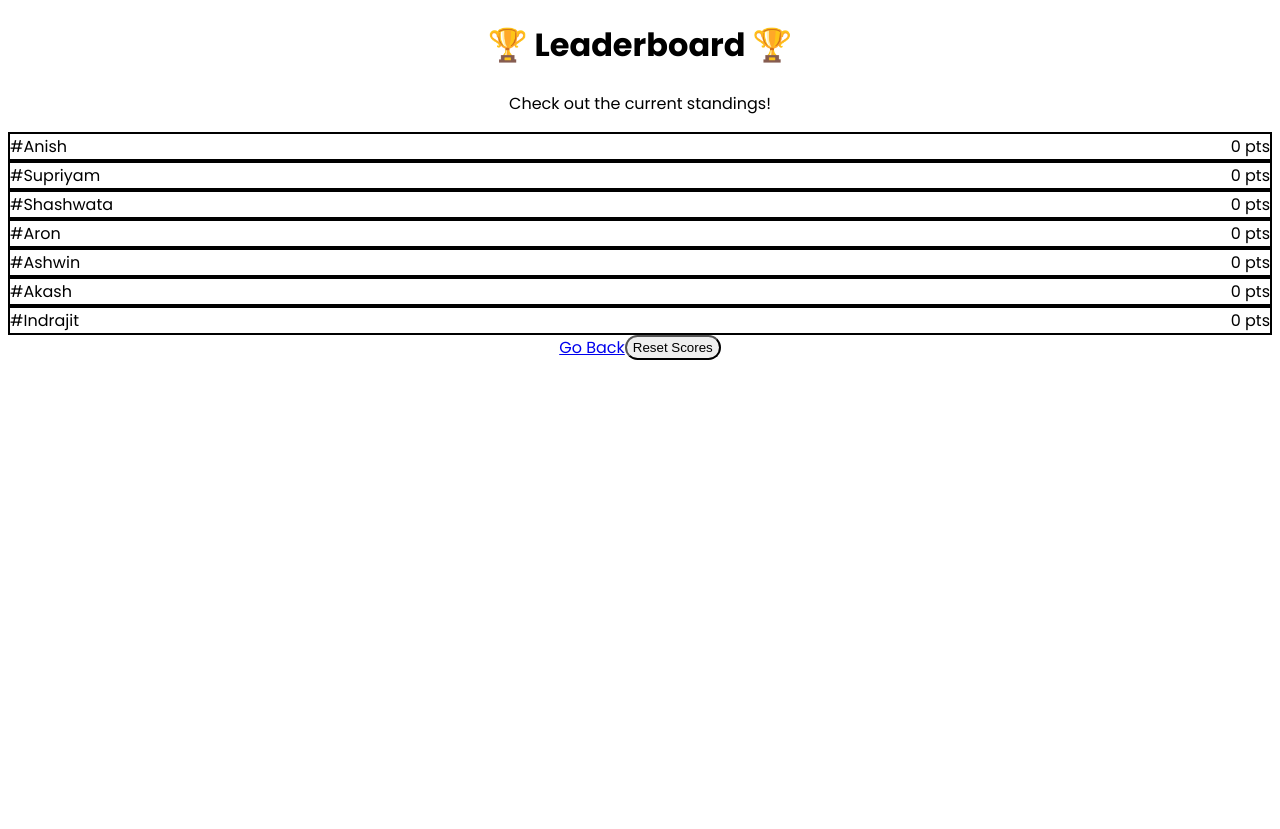
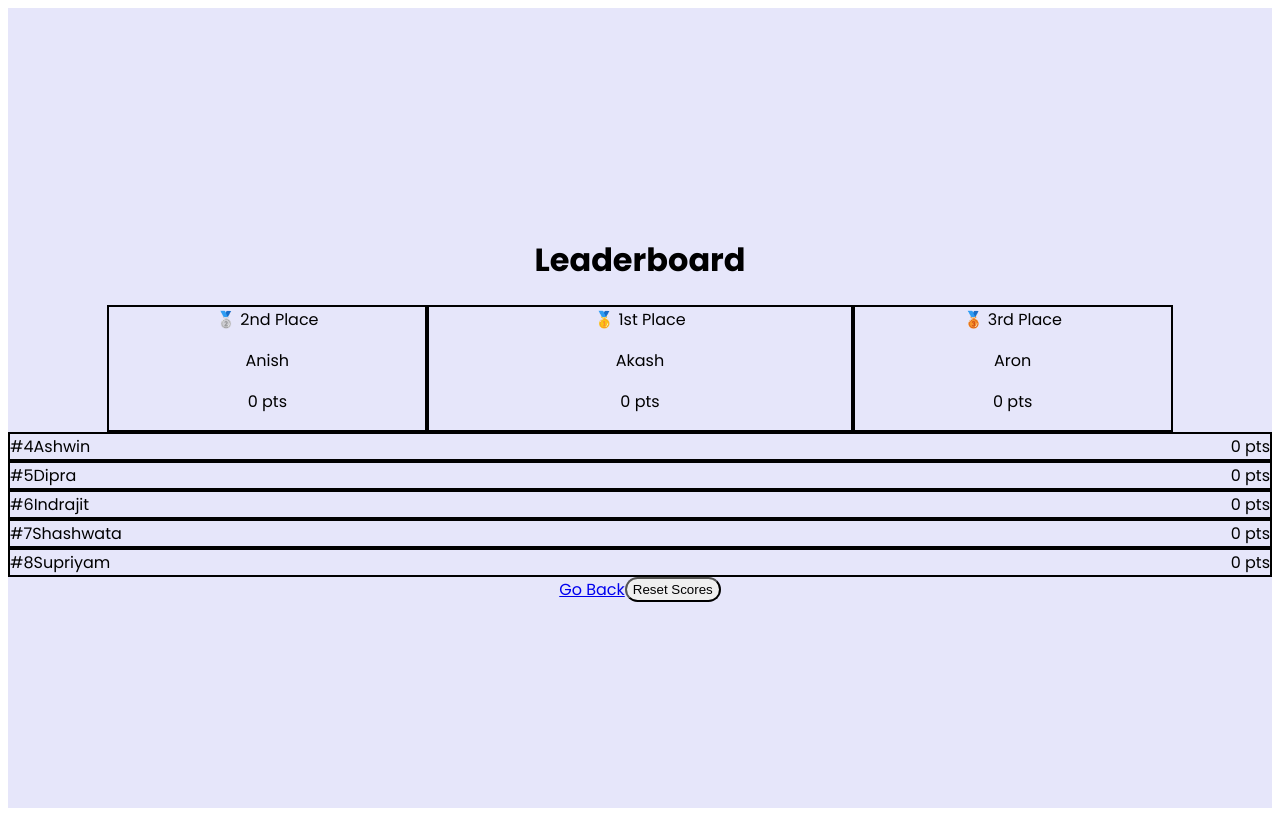
Before and after one commit to anishjm1998/Dream11-Calculator, a React (Vite) app: page /leaderboard in a window 1280 px wide. Built offline with nearby package versions, Linux system fonts and the light colour scheme.

Commit message:
all working

```diff
--- a/src/components/FixtureCard.jsx
+++ b/src/components/FixtureCard.jsx
@@ -13,7 +13,7 @@ const teamColors = {
   RR: "bg-purple-200 border-purple-600",
 };
 
-const FixtureCard = ({ fixture, onSave, isCompleted, onEnterRankings }) => {
+const FixtureCard = ({ fixture, onSave, isCompleted, onEnterRankings, onViewResults }) => {
   const homeTeam = fixture.teams.split(" vs ")[0];
   const cardColor = teamColors[homeTeam] || "bg-gray-200 border-gray-600";
 
@@ -22,6 +22,7 @@ const FixtureCard = ({ fixture, onSave, isCompleted, onEnterRankings }) => {
       className={`p-6 rounded-2xl shadow-lg border-2 ${cardColor} ${
         isCompleted ? "opacity-70" : "hover:shadow-xl hover:scale-105"
       } transition-all duration-300 cursor-pointer`}
+      onClick={isCompleted ? onViewResults : undefined} // Trigger onViewResults if completed
     >
       <h3 className="text-xl font-bold mb-2 text-gray-900 font-poppins">Match {fixture.id}</h3>
       <h3 className="text-lg mb-4 text-gray-800 font-poppins">{fixture.teams}</h3>
@@ -32,7 +33,7 @@ const FixtureCard = ({ fixture, onSave, isCompleted, onEnterRankings }) => {
 
       {!isCompleted ? (
         <button
-          onClick={onEnterRankings} // Call the callback to open the modal
+          onClick={onEnterRankings}
           className={`mt-4 px-6 py-2 bg-transparent border-2 ${cardColor.replace("bg-", "border-")} text-gray-900 rounded-full hover:bg-opacity-20 hover:scale-105 transition duration-300 font-poppins`}
         >
           Enter Rankings
--- a/src/components/Leaderboard.jsx
+++ b/src/components/Leaderboard.jsx
@@ -1,19 +1,45 @@
-// src/components/Leaderboard.jsx
-
 import React from "react";
 
 const Leaderboard = ({ players }) => {
-  // Sort players by points in descending order
-  const sortedPlayers = players.sort((a, b) => b.points - a.points);
+  // Sort players by points (descending) and then by name (ascending)
+  const sortedPlayers = players.sort((a, b) => {
+    if (b.points === a.points) {
+      return a.name.localeCompare(b.name); // Sort by name if points are equal
+    }
+    return b.points - a.points; // Sort by points
+  });
+
+  // Define colors for player cards
+  const playerColors = [
+    "bg-pink-100 border-pink-600",
+    "bg-yellow-100 border-yellow-600",
+    "bg-purple-100 border-purple-600",
+    "bg-orange-100 border-orange-600",
+    "bg-indigo-100 border-indigo-600",
+    "bg-green-100 border-green-600",
+    "bg-blue-100 border-blue-600",
+    "bg-gray-100 border-gray-600", // Added for 8th player
+  ];
 
   return (
     <div className="bg-white p-6 rounded-lg shadow-md">
-      <h2 className="text-2xl font-bold mb-4">Leaderboard</h2>
-      <ul>
+      <h2 className="text-2xl font-bold mb-4 text-gray-900 font-poppins">
+        Leaderboard
+      </h2>
+      <ul className="space-y-2">
         {sortedPlayers.map((player, index) => (
-          <li key={index} className="flex justify-between py-2">
-            <span>{player.name}</span>
-            <span>{player.points} points</span>
+          <li
+            key={index}
+            className={`flex justify-between items-center p-4 rounded-lg border-2 ${
+              playerColors[index % playerColors.length]
+            }`}
+          >
+            <span className="text-lg font-semibold text-gray-900 font-poppins">
+              {player.name}
+            </span>
+            <span className="text-lg font-bold text-gray-900 font-poppins">
+              {player.points} points
+            </span>
           </li>
         ))}
       </ul>
--- a/src/components/PositionModal.jsx
+++ b/src/components/PositionModal.jsx
@@ -3,8 +3,17 @@ import { getTotalPoints, getParticipationPoints } from "../services/pointsServic
 import TiedPositionsModal from "./TiedPositionsModal";
 
 const PositionModal = ({ match, onSave, onClose }) => {
-  const predefinedPlayers = ["Anish", "Supriyam", "Shashwata", "Aron", "Ashwin", "Akash", "Indrajit"];
-  const [rankings, setRankings] = useState(Array(7).fill(""));
+  const predefinedPlayers = [
+    "Anish",
+    "Supriyam",
+    "Shashwata",
+    "Aron",
+    "Ashwin",
+    "Akash",
+    "Indrajit",
+    "Dipra", // Added 8th player
+  ];
+  const [rankings, setRankings] = useState(Array(8).fill("")); // Updated for 8 players
   const [isAbandoned, setIsAbandoned] = useState(false);
   const [isTiedModalOpen, setIsTiedModalOpen] = useState(false);
   const [tiedPosition, setTiedPosition] = useState(null);
@@ -70,7 +79,7 @@ const PositionModal = ({ match, onSave, onClose }) => {
       results.push({
         name: updatedRankings[i],
         position: i + 1,
-        points: getTotalPoints(i + 1)
+        points: getTotalPoints(i + 1),
       });
     }
 
@@ -79,26 +88,23 @@ const PositionModal = ({ match, onSave, onClose }) => {
       name: playerAtTiedPosition,
       position: tiedPosition,
       points: getTotalPoints(tiedPosition),
-      tied: true
+      tied: true,
     });
 
     results.push({
       name: tiedWithPlayer,
       position: tiedPosition,
       points: getTotalPoints(tiedPosition),
-      tied: true
+      tied: true,
     });
 
     // Process remaining players with adjusted positions
-    // Since two players are tied, they share a position, so we need to adjust
-    // the positions of subsequent players
     for (let i = tiedPosition + 1; i < updatedRankings.length; i++) {
-      // Adjust position (+1) because two players are taking up one position
       const adjustedPosition = i + 1;
       results.push({
         name: updatedRankings[i],
         position: adjustedPosition,
-        points: getTotalPoints(adjustedPosition)
+        points: getTotalPoints(adjustedPosition),
       });
     }
 
--- a/src/screens/LeaderboardScreen.jsx
+++ b/src/screens/LeaderboardScreen.jsx
@@ -12,6 +12,7 @@ const LeaderboardScreen = () => {
     { name: "Ashwin", points: 0 },
     { name: "Akash", points: 0 },
     { name: "Indrajit", points: 0 },
+    { name: "Dipra", points: 0 }, // Added 8th player
   ]);
 
   const [showConfetti, setShowConfetti] = useState(true);
@@ -36,7 +37,13 @@ const LeaderboardScreen = () => {
         points: playerPoints[player.name] || 0,
       }));
 
-      updatedPlayers.sort((a, b) => b.points - a.points);
+      // Sort players by points (descending) and then by name (ascending)
+      updatedPlayers.sort((a, b) => {
+        if (b.points === a.points) {
+          return a.name.localeCompare(b.name); // Sort by name if points are equal
+        }
+        return b.points - a.points; // Sort by points
+      });
 
       const finalPlayers = [];
       for (let i = 0; i < updatedPlayers.length; i++) {
@@ -48,6 +55,10 @@ const LeaderboardScreen = () => {
       }
 
       setPlayers(finalPlayers);
+    } else {
+      // If no saved results, sort players alphabetically
+      const sortedPlayers = [...players].sort((a, b) => a.name.localeCompare(b.name));
+      setPlayers(sortedPlayers.map((player, index) => ({ ...player, position: index + 1 })));
     }
 
     // Hide confetti after 3 seconds
@@ -56,57 +67,109 @@ const LeaderboardScreen = () => {
   }, []);
 
   const resetScores = () => {
-    localStorage.removeItem("fixtureResults");
-    window.location.reload();
-  };
-
-  // Get trophy emoji based on position
-  const getTrophyEmoji = (position) => {
-    switch (position) {
-      case 1:
-        return "🥇";
-      case 2:
-        return "🥈";
-      case 3:
-        return "🥉";
-      default:
-        return "";
+    const confirmReset = window.confirm("Are you sure you want to reset all scores? This action cannot be undone.");
+    if (confirmReset) {
+      localStorage.removeItem("fixtureResults");
+      window.location.reload();
     }
   };
 
   return (
-    <div className="min-h-screen p-6 bg-gradient-to-br from-blue-50 to-purple-50">
+    <div className="min-h-screen bg-[#E6E6FA] flex items-center justify-center">
       {/* Confetti Animation */}
       {showConfetti && <Confetti />}
 
-      <div className="max-w-7xl mx-auto">
+      <div className="max-w-7xl w-full px-6">
         {/* Page Heading */}
         <div className="text-center mb-12">
-          <h1 className="text-6xl font-extrabold text-gray-900 font-poppins">
-            🏆 Leaderboard 🏆
+          <h1 className="text-4xl font-extrabold text-gray-900 font-poppins">
+            Leaderboard
           </h1>
-          <p className="text-xl text-gray-700 mt-4 font-poppins">
-            Check out the current standings!
-          </p>
         </div>
 
-        {/* Leaderboard Cards */}
+        {/* Podium for Top 3 Players */}
+        <div className="flex justify-center items-end space-x-4 mb-12">
+          {/* 2nd Place */}
+          {players.length > 1 && (
+            <motion.div
+              initial={{ opacity: 0, y: 50 }}
+              animate={{ opacity: 1, y: 0 }}
+              transition={{ duration: 0.5, delay: 0.2 }}
+              className="bg-gradient-to-br from-yellow-100 to-yellow-200 p-6 rounded-2xl shadow-lg border-2 border-yellow-600 text-center w-1/4"
+              whileHover={{ scale: 1.05 }} // Add hover effect
+            >
+              <span className="text-2xl font-bold text-gray-900 font-poppins">
+                🥈 2nd Place
+              </span>
+              <p className="text-xl font-semibold text-gray-800 font-poppins mt-2">
+                {players[1].name}
+              </p>
+              <p className="text-lg font-bold text-gray-900 font-poppins">
+                {players[1].points} pts
+              </p>
+            </motion.div>
+          )}
+
+          {/* 1st Place */}
+          {players.length > 0 && (
+            <motion.div
+              initial={{ opacity: 0, y: 50 }}
+              animate={{ opacity: 1, y: 0 }}
+              transition={{ duration: 0.5, delay: 0.1 }}
+              className="bg-gradient-to-br from-pink-100 to-pink-200 p-8 rounded-2xl shadow-lg border-2 border-pink-600 text-center w-1/3"
+              whileHover={{ scale: 1.05 }} // Add hover effect
+            >
+              <span className="text-3xl font-bold text-gray-900 font-poppins">
+                🥇 1st Place
+              </span>
+              <p className="text-2xl font-semibold text-gray-800 font-poppins mt-2">
+                {players[0].name}
+              </p>
+              <p className="text-xl font-bold text-gray-900 font-poppins">
+                {players[0].points} pts
+              </p>
+            </motion.div>
+          )}
+
+          {/* 3rd Place */}
+          {players.length > 2 && (
+            <motion.div
+              initial={{ opacity: 0, y: 50 }}
+              animate={{ opacity: 1, y: 0 }}
+              transition={{ duration: 0.5, delay: 0.3 }}
+              className="bg-gradient-to-br from-purple-100 to-purple-200 p-6 rounded-2xl shadow-lg border-2 border-purple-600 text-center w-1/4"
+              whileHover={{ scale: 1.05 }} // Add hover effect
+            >
+              <span className="text-2xl font-bold text-gray-900 font-poppins">
+                🥉 3rd Place
+              </span>
+              <p className="text-xl font-semibold text-gray-800 font-poppins mt-2">
+                {players[2].name}
+              </p>
+              <p className="text-lg font-bold text-gray-900 font-poppins">
+                {players[2].points} pts
+              </p>
+            </motion.div>
+          )}
+        </div>
+
+        {/* Leaderboard Cards for Other Players */}
         <div className="grid grid-cols-1 md:grid-cols-2 lg:grid-cols-3 gap-6">
           <AnimatePresence>
-            {players.map((player, index) => (
+            {players.slice(3).map((player, index) => (
               <motion.div
                 key={player.name}
                 initial={{ opacity: 0, y: 50 }}
                 animate={{ opacity: 1, y: 0 }}
                 exit={{ opacity: 0, y: -50 }}
                 transition={{ duration: 0.5, delay: index * 0.1 }}
-                className="bg-gradient-to-br from-white to-gray-50 p-6 rounded-2xl shadow-lg border-2 border-gray-200 hover:shadow-xl transition-all"
-                whileHover={{ scale: 1.05 }}
+                className="p-6 rounded-2xl shadow-lg border-2 bg-gray-100 border-gray-300 hover:shadow-xl transition-all"
+                whileHover={{ scale: 1.05 }} // Add hover effect
               >
                 <div className="flex items-center justify-between">
                   <div className="flex items-center space-x-4">
                     <span className="text-2xl font-bold text-gray-900 font-poppins">
-                      #{player.position} {getTrophyEmoji(player.position)}
+                      #{player.position}
                     </span>
                     <span className="text-xl font-semibold text-gray-800 font-poppins">
                       {player.name}
```
Also changed, not shown: src/components/ResultsModal.jsx (added, +55 -0 lines), src/screens/FixturesScreen.jsx (+33 -12 lines), src/screens/HomeScreen.jsx (+9 -4 lines), src/screens/PointsSystemScreen.jsx (+10 -7 lines), src/services/pointsService.jsx (+8 -29 lines).
